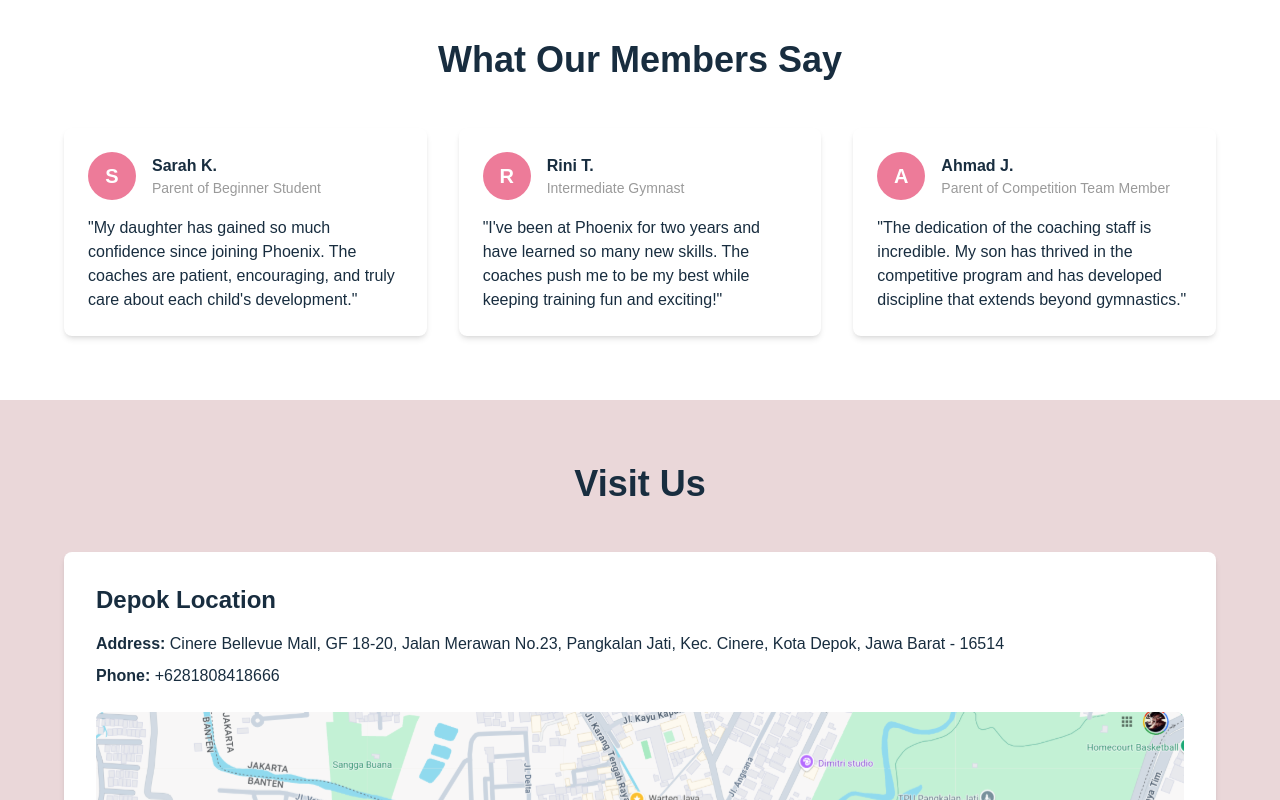
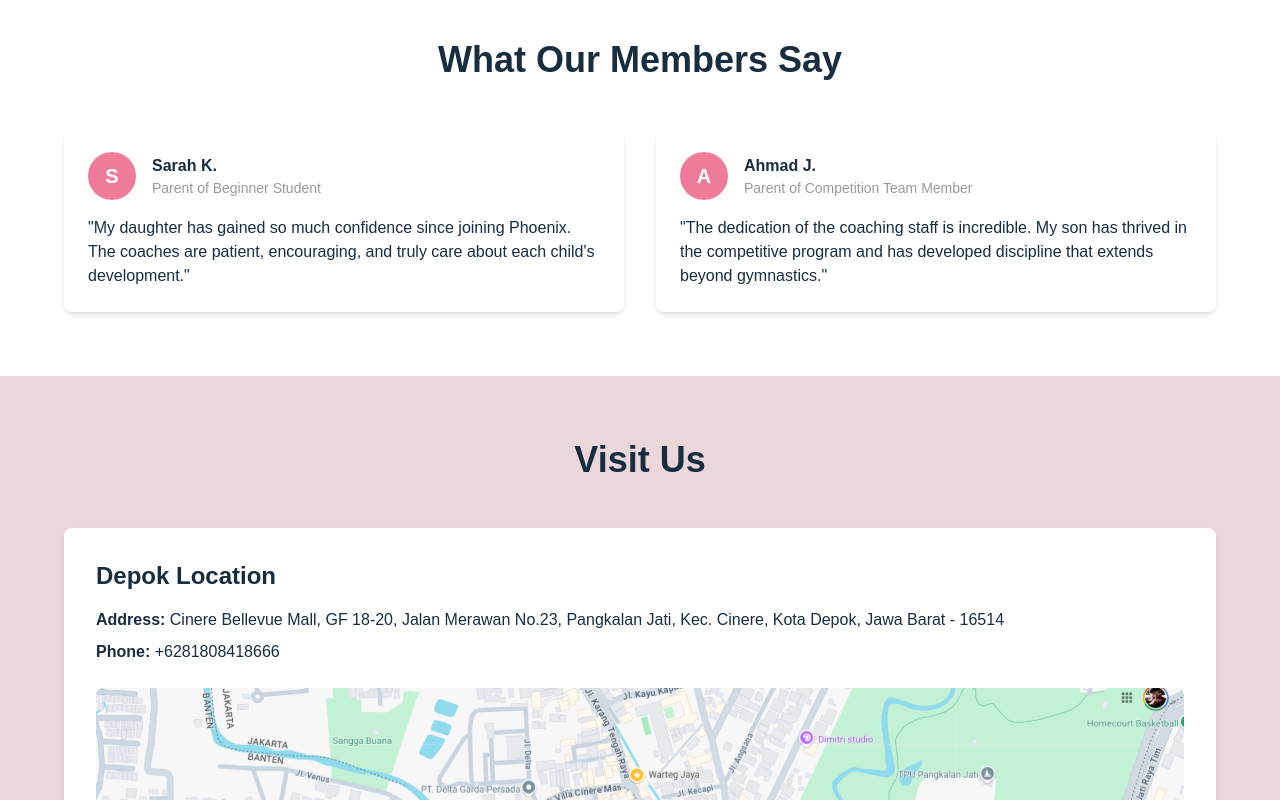
Before and after one commit to moikelaff/pga-gym, a Next.js app: page / in a window 1280 px wide. Shown: the part 3580-4380 px from the top of the page. Built offline with nearby package versions, Linux system fonts and the light colour scheme.

Commit message:
feat: finishing changes

```diff
--- a/src/app/components/Footer.tsx
+++ b/src/app/components/Footer.tsx
@@ -34,8 +34,8 @@ export default function Footer() {
             <a href="https://www.instagram.com/phoenixgymacademy" target="_blank" rel="noopener noreferrer" className="hover:opacity-80">
               <Image src="/instagram.svg" alt="Instagram" width={24} height={24} />
             </a>
-            <a href="mailto:phoenixgymnasticsa@gmail.com" className="hover:opacity-80">
-              <Image src="/email.svg" alt="Email" width={24} height={24} />
+            <a href="https://www.facebook.com/share/18hNdnNBHt/?mibextid=qi2Omg" className="hover:opacity-80">
+              <Image src="/facebook.svg" alt="facebook" width={24} height={26} />
             </a>
           </div>
         </div>
--- a/src/app/components/Testimonials.tsx
+++ b/src/app/components/Testimonials.tsx
@@ -1,10 +1,10 @@
 export default function Testimonials() {
     return (
-      <section className="py-12 md:py-16 px-4 md:px-8 lg:px-16 bg-brandWhite">
+      <section className="py-12 md:py-16 px-4 md:px-8 lg:px-16 bg-brandWhite ">
         <div className="container mx-auto">
           <h2 className="text-3xl md:text-4xl font-bold text-center text-brandNavy mb-8 md:mb-12">What Our Members Say</h2>
 
-          <div className="grid grid-cols-1 md:grid-cols-2 lg:grid-cols-3 gap-6 md:gap-8">
+          <div className="grid grid-cols-1 md:grid-cols-2 lg:grid-cols-2 gap-6 md:gap-8">
             <div className="bg-white p-5 md:p-6 rounded-lg shadow-md hover:shadow-lg transition-shadow">
               <div className="flex items-center mb-4">
                 <div className="w-10 h-10 md:w-12 md:h-12 bg-brandHotPink rounded-full flex items-center justify-center text-white font-bold text-xl">
@@ -21,21 +21,7 @@ export default function Testimonials() {
               </p>
             </div>
 
-            <div className="bg-white p-5 md:p-6 rounded-lg shadow-md hover:shadow-lg transition-shadow">
-              <div className="flex items-center mb-4">
-                <div className="w-10 h-10 md:w-12 md:h-12 bg-brandHotPink rounded-full flex items-center justify-center text-white font-bold text-xl">
-                  R
-                </div>
-                <div className="ml-3 md:ml-4">
-                  <h3 className="font-bold text-brandNavy">Rini T.</h3>
-                  <p className="text-brandGray text-xs md:text-sm">Intermediate Gymnast</p>
-                </div>
-              </div>
-              <p className="text-brandNavy text-sm md:text-base">
-                "I've been at Phoenix for two years and have learned so many new skills. The coaches
-                push me to be my best while keeping training fun and exciting!"
-              </p>
-            </div>
+
 
             <div className="bg-white p-5 md:p-6 rounded-lg shadow-md hover:shadow-lg transition-shadow">
               <div className="flex items-center mb-4">
```
Also changed, not shown: public/facebook.svg (added).
